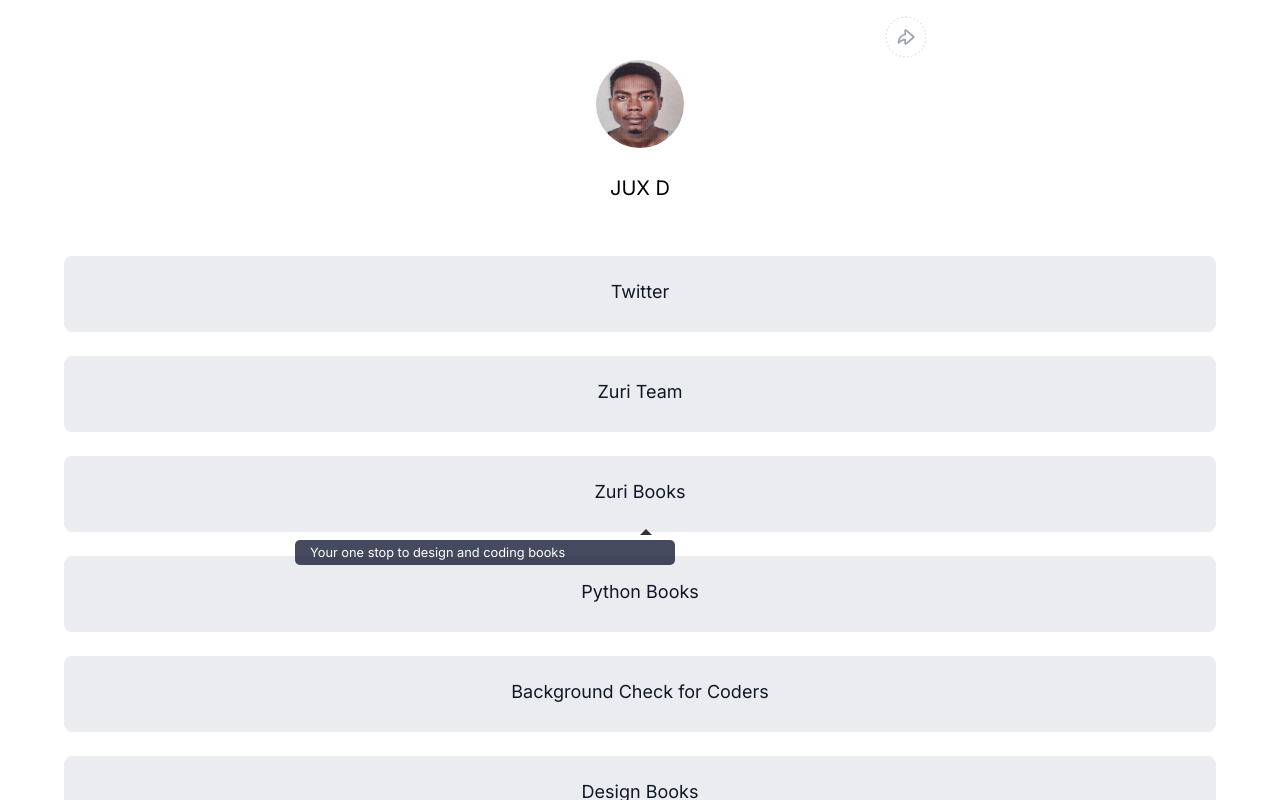
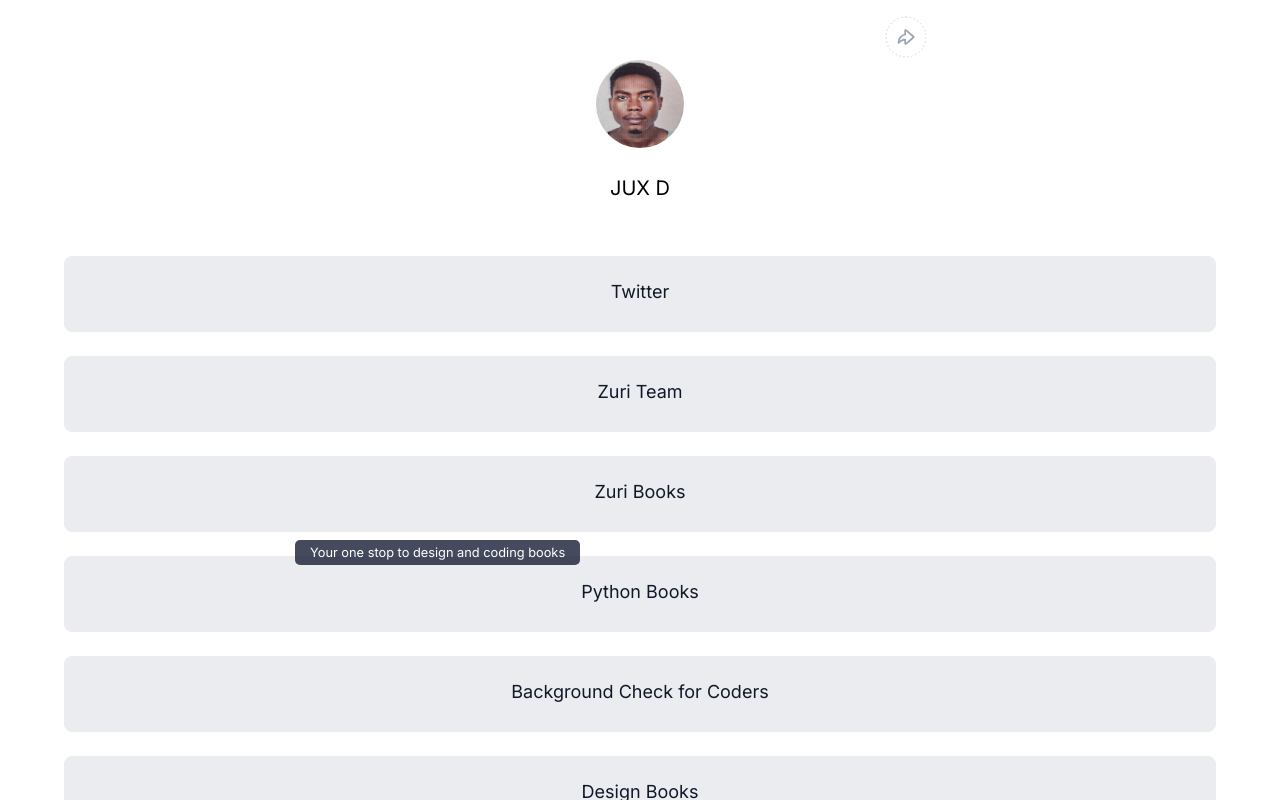
Before and after one commit to nitoC/zuriFirst, a React (Create React App) app: page / in a window 1280 px wide. In both pictures the pointer is over the link "Zuri Books". Shown: the top 800 px of the page. Built offline with nearby package versions, Linux system fonts and the light colour scheme.

Commit message:
refactor(link):add subtext link

```diff
--- a/src/styles/App.css
+++ b/src/styles/App.css
@@ -143,7 +143,7 @@ border-radius: 0px;
   position: relative;
 }
 
-#book__python:hover:after, #pitch:hover:after,#books:hover:after  {
+#book__python:hover:after, #pitch:hover:after,#books:hover:after, #book__design:hover:after  {
   background: rgb(0, 0, 0);
   background: rgba(24, 29, 54, 0.8);
   border-radius: 5px;
@@ -156,10 +156,10 @@ border-radius: 0px;
   padding: 5px 15px;
   position: absolute;
   z-index: 98;
-  min-width: 350px;
+  min-width: 150px;
 }
 
-#book__python:hover:before, #pitch:hover:before,#books:hover:before {
+#book__python:hover:before, #pitch:hover:before,#book__design:hover:before {
   border: solid;
   border-color: #333 transparent;
   border-width: 0 6px 6px 6px;
```
